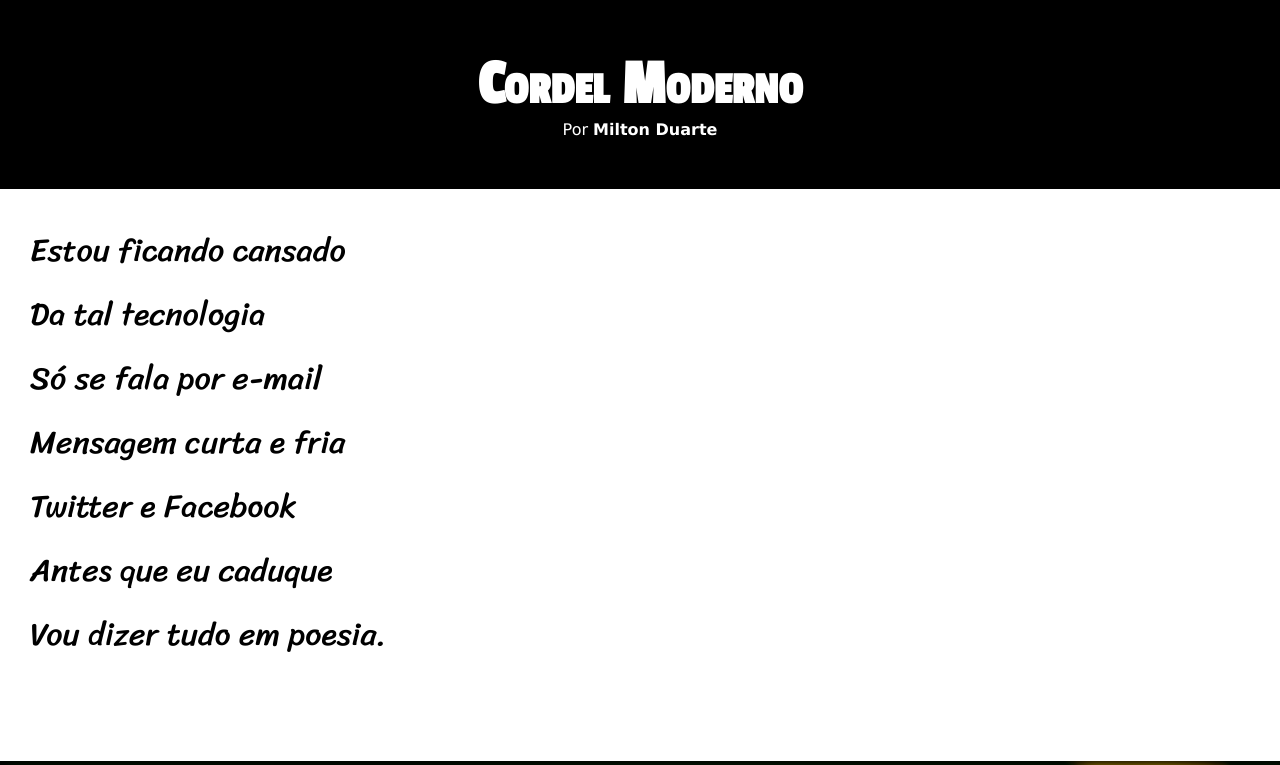
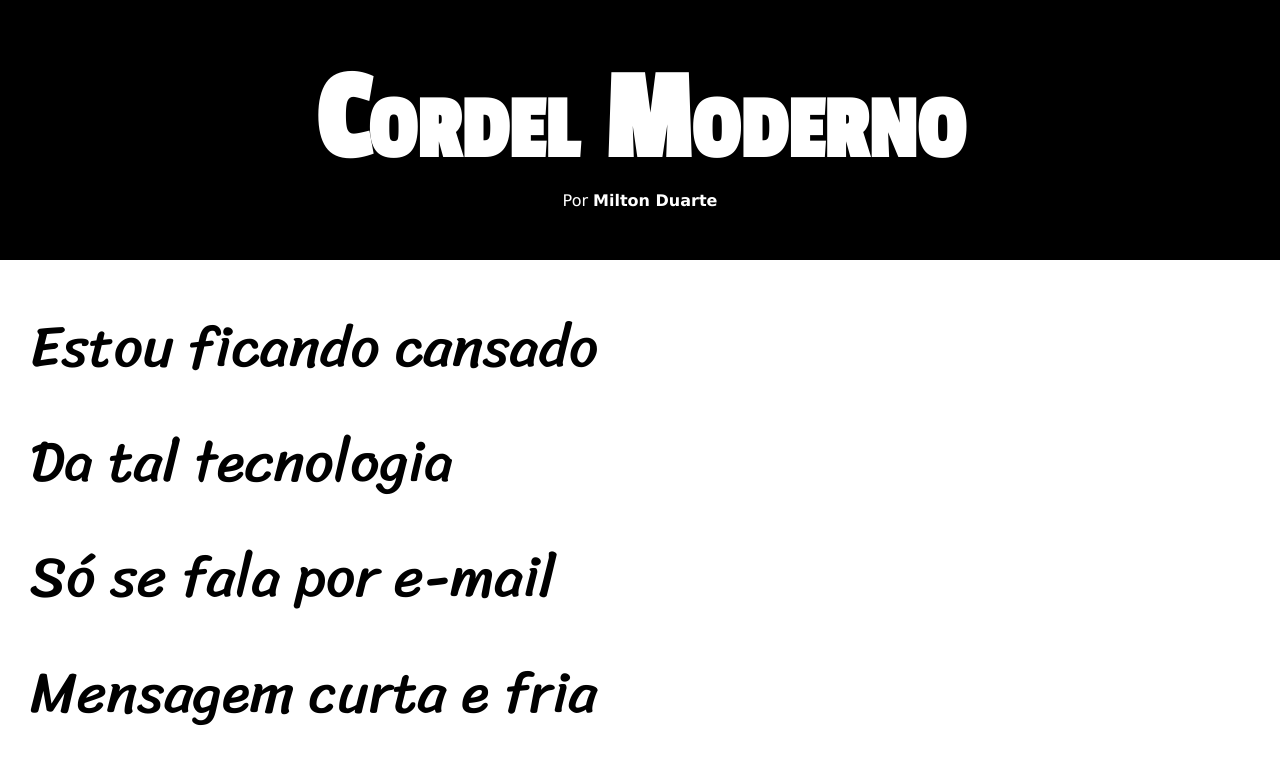
Before and after one commit to jucdev2023/html-css, a plain HTML site: page desafio12/index.html in a window 1280 px wide. Shown: the top 765 px of the page. Drawn offline with Linux system fonts and the light colour scheme.

Commit message:
Update style.css

```diff
--- a/desafio12/estilo/style.css
+++ b/desafio12/estilo/style.css
@@ -18,6 +18,7 @@ html, body {
     min-height: 100%;
     background-color: darkgray;
     font-family: var(--fonte1);
+    font-size: 1em;
 }
 
 header {
@@ -30,7 +31,7 @@ header > h1 {
     font-family: var(--fonte2);
     padding-top: 50px;
     font-variant: small-caps;
-    font-size: 4em;
+    font-size: 10vw;
 
 }
 
@@ -58,10 +59,11 @@ section {
    line-height: 2em;
    padding: 30px;
    font-family: var(--fonte3);
-   font-size: 2em;
+   font-size: 4.5vw;
 }
 section > p {
-    padding-bottom: 2em;
+    padding-bottom: 1em;
+
 }
 
 section.normal {
```
